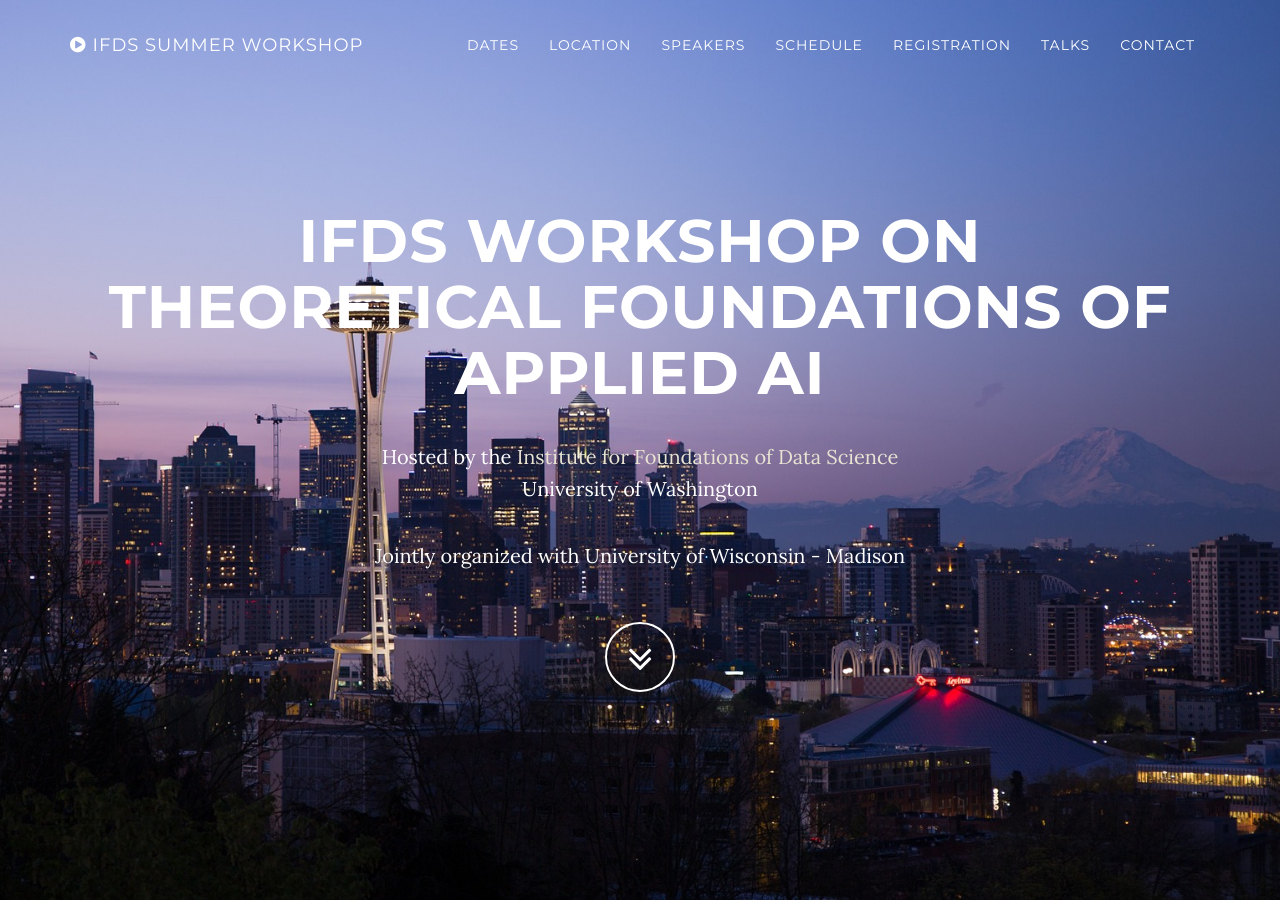
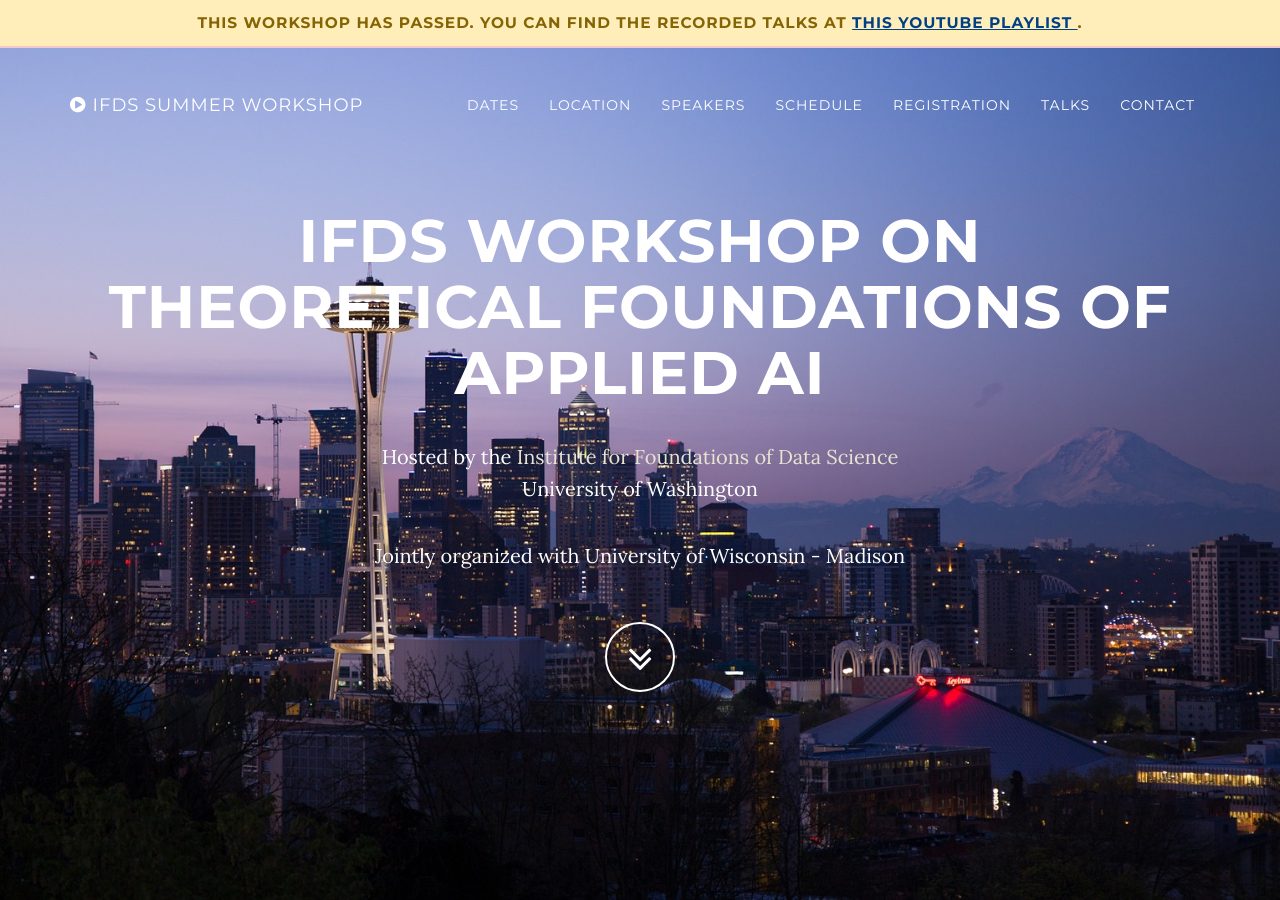
Before and after one commit to kgjamieson/ifds-workshop-2025, a Jekyll site: the page built from index.html, in a window 1280 px wide and 900 px high. Built offline with Jekyll 4.4.1, drawn with Linux system fonts in a browser that asks for light colours; grey boxes are pictures that could not be loaded.

Commit message:
Update nav.html

```diff
--- a/_includes/nav.html
+++ b/_includes/nav.html
@@ -1,5 +1,31 @@
  <!-- Navigation -->
     <nav class="navbar navbar-custom navbar-fixed-top" role="navigation">
+      {% include head.html %}
+
+        <div style="
+  position: fixed;
+  top: 0;
+  left: 0;
+  width: 100%;
+  background-color: #ffeeba;
+  color: #856404;
+  text-align: center;
+  padding: 12px;
+  font-size: 1.1em;
+  font-weight: bold;
+  border-bottom: 2px solid #f5c6cb;
+  z-index: 1000;
+">
+  This workshop has passed. You can find the recorded talks at
+  <a href="https://www.youtube.com/playlist?list=PLTPQEx-31JXhKvy693qRaZmDACFrN2B2u"
+     style="color: #004085; text-decoration: underline;">
+    this YouTube playlist
+  </a>.
+</div>
+
+<!-- Add this so the banner doesn't overlap your content -->
+<div style="height: 60px;"></div>
+
         <div class="container">
             <div class="navbar-header">
                 <button type="button" class="navbar-toggle" data-toggle="collapse" data-target=".navbar-main-collapse">
```
